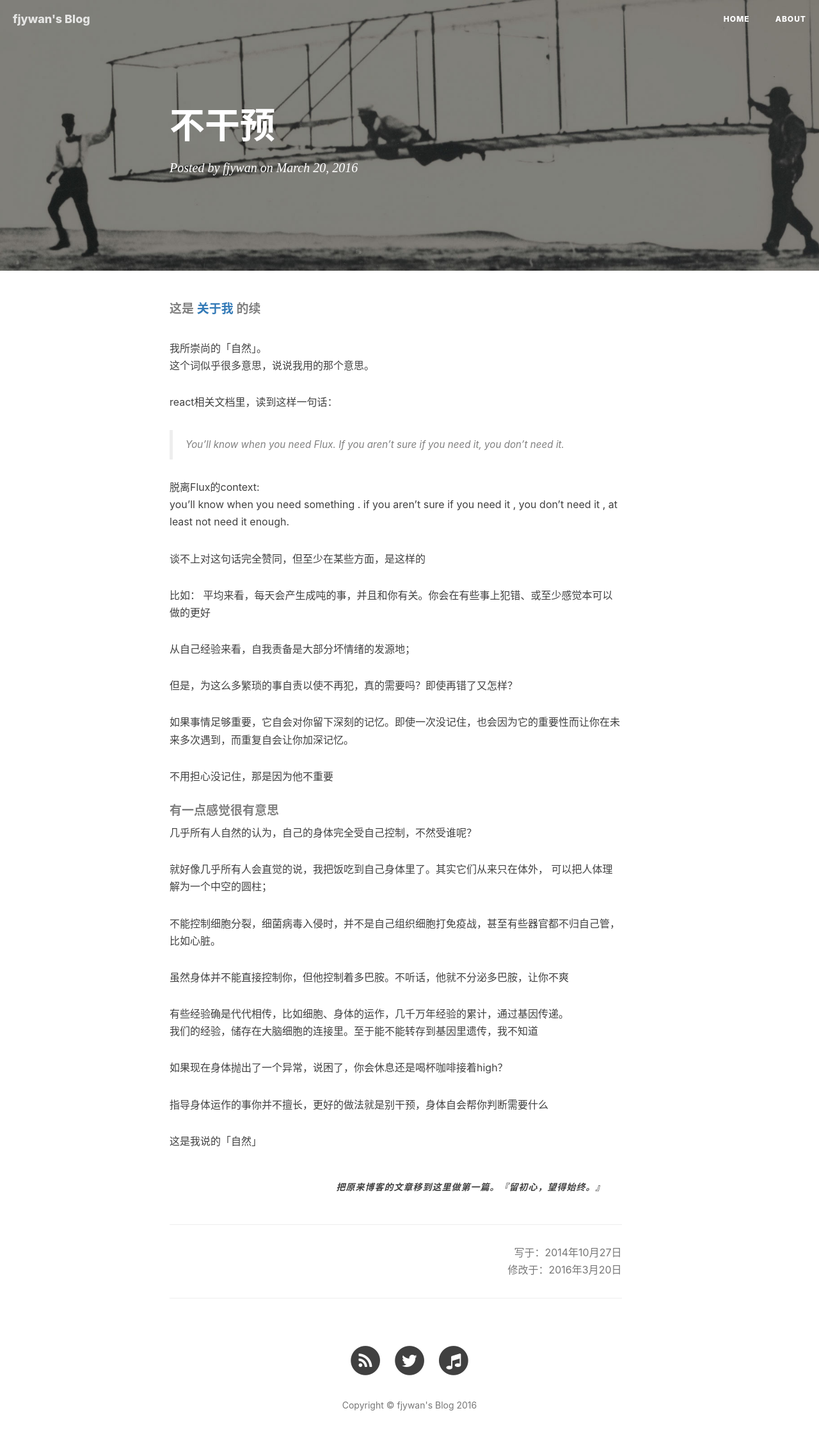
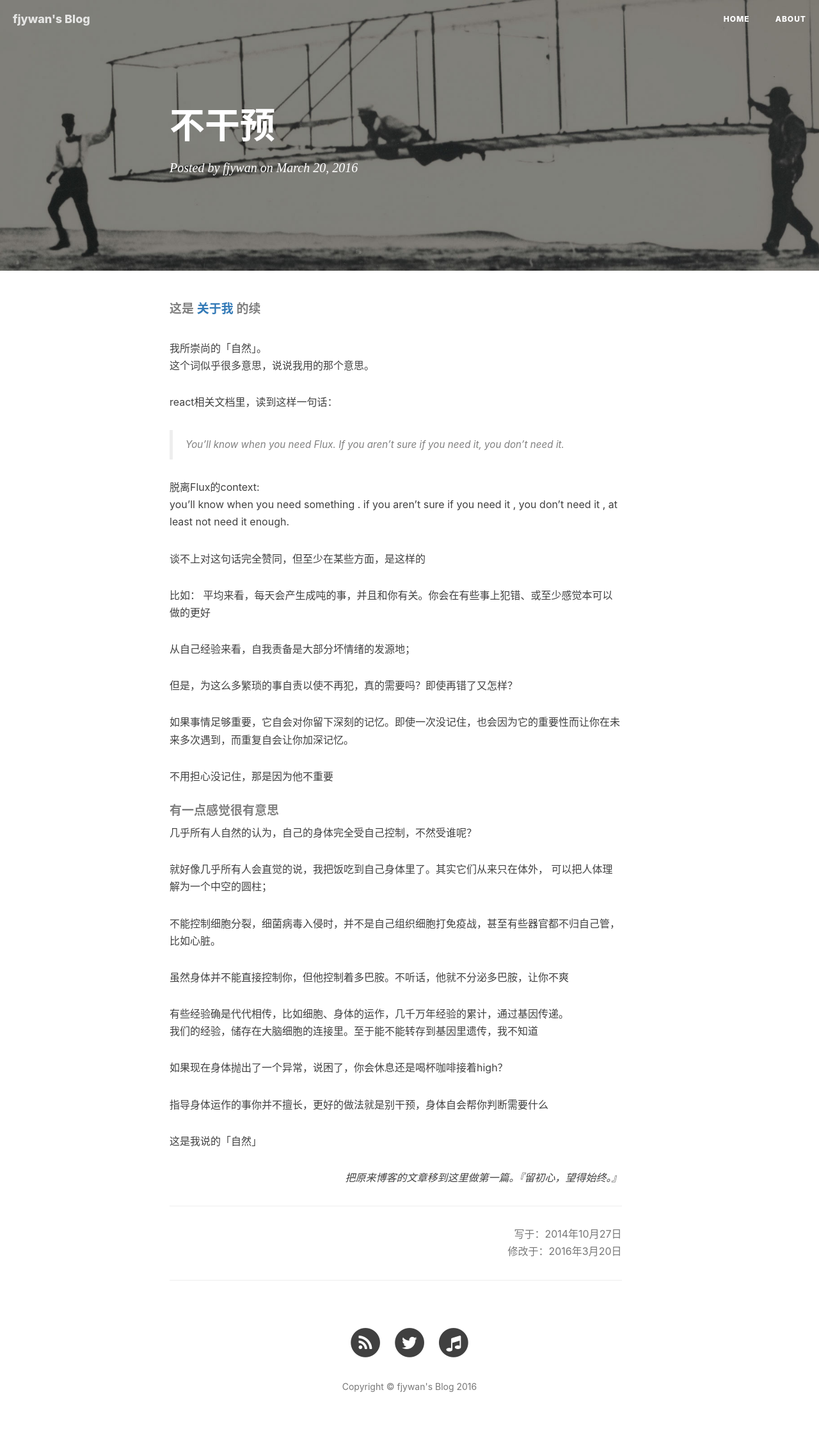
Before and after one commit to xiaoshude/xiaoshude.github.io, a Jekyll site: the page built from _posts/2016-03-20-non-intervention.markdown, in a window 1280 px wide. Shown: the whole page at 64% size. Built offline with Jekyll 4.4.1, drawn with Linux system fonts in a browser that asks for light colours; nearby versions of some CDN libraries; comment, search, counter and statistics services are not loaded; after the commit the page ends 2244 px from its top, so only the background shows below that.

Commit message:
rm class

```diff
--- a/_posts/2016-03-20-non-intervention.markdown
+++ b/_posts/2016-03-20-non-intervention.markdown
@@ -51,7 +51,7 @@
 
 这是我说的「自然」
 <p class="text-right">
-  <i class="btn">把原来博客的文章移到这里做第一篇。『留初心，望得始终。』</i>
+  <i>把原来博客的文章移到这里做第一篇。『留初心，望得始终。』</i>
 </p>
 
 <hr>
```
